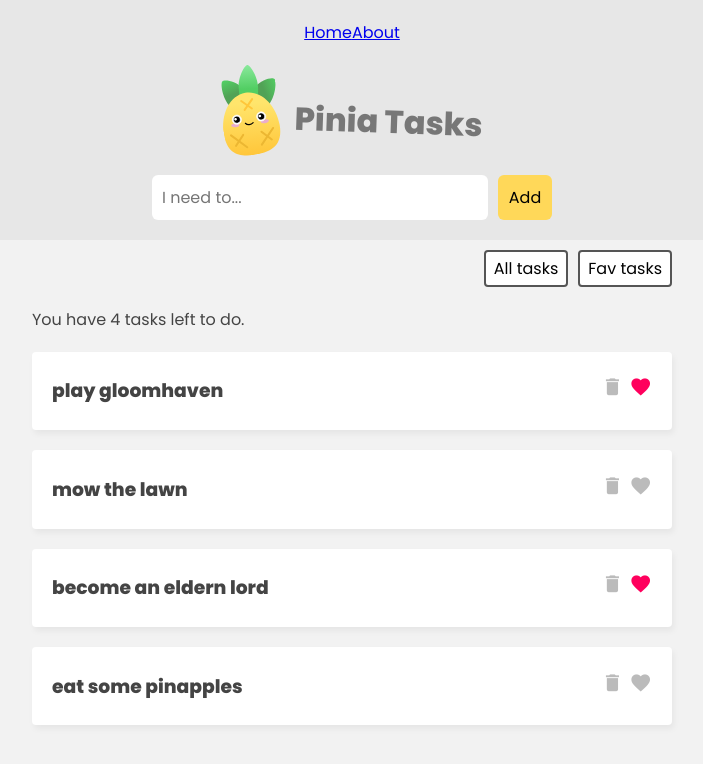
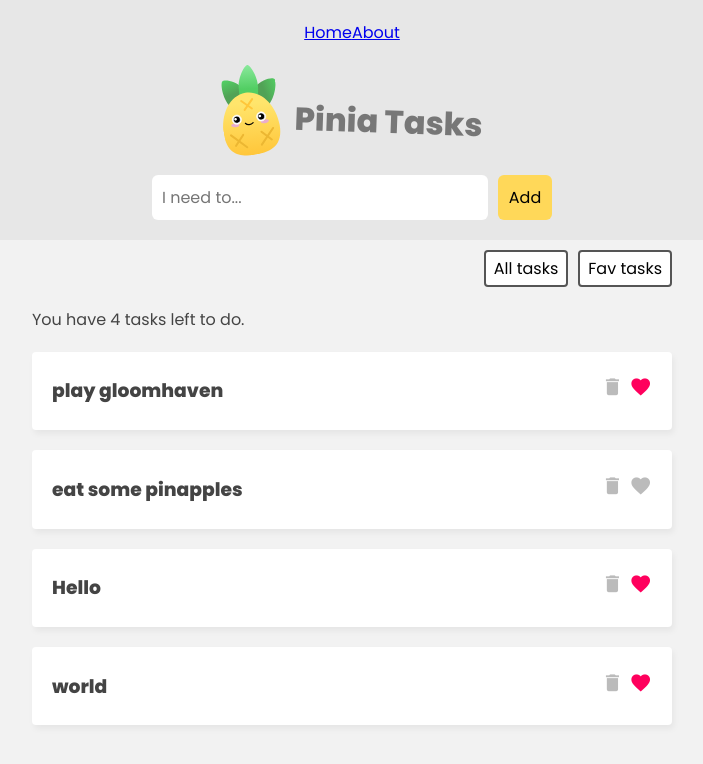
Before and after one commit to Viktorres19/pinia-net-ninja, a Vue app: page / in a window 1280 px wide. Shown: the top 764 px of the page, without its empty margins (288-991 px from the left). Built offline with nearby package versions, Linux system fonts and the light colour scheme; data requests are answered from the project's data file.

Commit message:
09 Async Actions 2nd part

```diff
--- a/data/db.json
+++ b/data/db.json
@@ -6,19 +6,19 @@
       "isFav": true
     },
     {
-			"id": 2,
-			"title": "mow the lawn",
-			"isFav": false
-		},
-		{
-			"title": "become an eldern lord",
-			"isFav": true,
-			"id": 3
-		},
-		{
       "title": "eat some pinapples",
       "isFav": false,
       "id": 4
+    },
+    {
+      "title": "Hello",
+      "isFav": true,
+      "id": 5123
+    },
+    {
+      "title": "world",
+      "isFav": true,
+      "id": 2183
     }
   ]
 }
--- a/src/stores/taskStore.js
+++ b/src/stores/taskStore.js
@@ -28,17 +28,44 @@
       this.tasks = data
       this.isLoading = false
     },
-    addTask(task) {
+    async addTask(task) {
       this.tasks.push(task)
+      const res = await fetch('http://localhost:3000/tasks', {
+        method: 'POST',
+        body: JSON.stringify(task),
+        headers: {'Content-Type': 'application/json'}
+      })
+
+      if(res.error) {
+        console.log(res.error)
+      }
     },
-    deleteTask(id) {
+    async deleteTask(id) {
       this.tasks = this.tasks.filter(t => {
         return t.id !== id
       })
+
+      const res = await fetch('http://localhost:3000/tasks/' + id, {
+        method: 'DELETE'
+      })
+
+      if(res.error) {
+        console.log(res.error)
+      }
     },
-    toggleFav(id) {
+    async toggleFav(id) {
       const task = this.tasks.find(t => t.id === id)
       task.isFav = !task.isFav
+
+      const res = await fetch('http://localhost:3000/tasks/' + id, {
+        method: 'PATCH',
+        body: JSON.stringify({ isFav: task.isFav }),
+        headers: {'Content-Type': 'application/json'}
+      })
+
+      if(res.error) {
+        console.log(res.error)
+      }
     }
   }
 })
```
Lines whose indentation alone changed are shown as unchanged.
